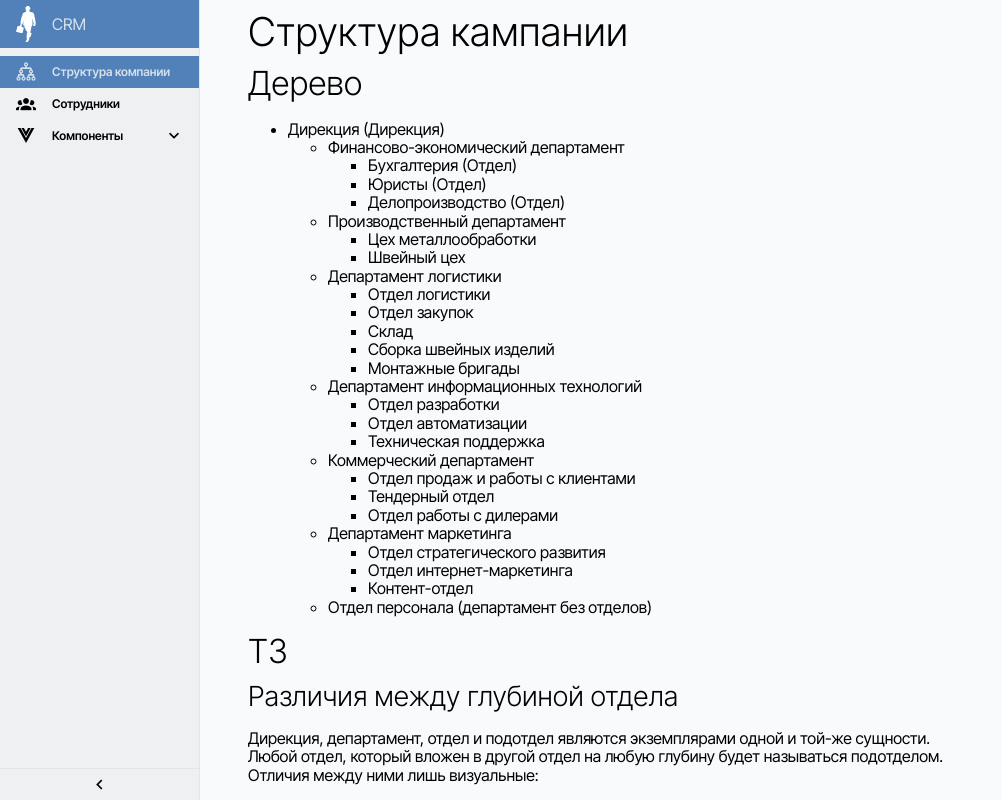
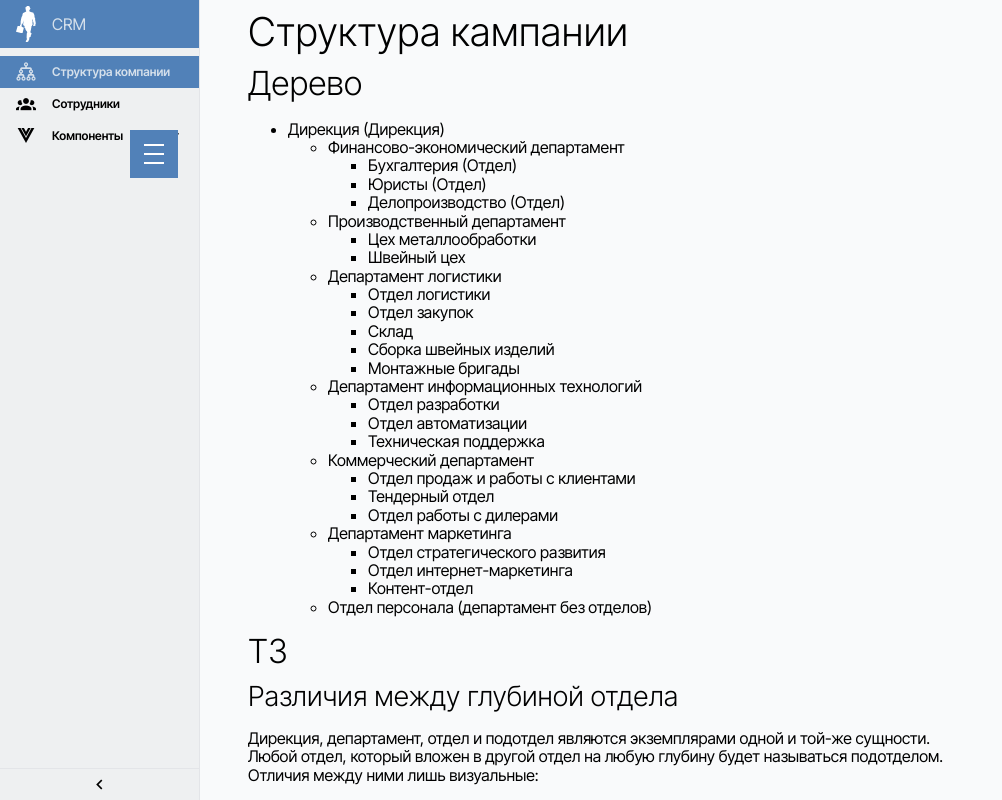
Before and after one commit to hardmagnett/big-company, a Vue app: page / in a window 1280 px wide. Shown: the top 800 px of the page, without its empty margins (0-1002 px from the left). Built offline with nearby package versions, Linux system fonts and the light colour scheme.

Commit message:
Гамбургер сам по себе

```diff
--- a/src/App.vue
+++ b/src/App.vue
@@ -1,9 +1,11 @@
 <script setup lang="ts">
 import { RouterLink, RouterView } from 'vue-router'
+import AHamburger from "@/a-library/components/layout/AHamburger/AHamburger.vue";
 
 </script>
 
 <template>
+  <AHamburger />
   <AMainMenu/>
 
   <AContainer>
@@ -12,6 +14,13 @@ import { RouterLink, RouterView } from 'vue-router'
 </template>
 
 <style scoped lang="scss">
+.a-hamburger {
+  position: absolute;
+  top: 130px;
+  left: 130px;
+  z-index: 300000;
+}
 .container {
+
 }
 </style>
--- a/src/a-library/attachAllALibraryComponents.js
+++ b/src/a-library/attachAllALibraryComponents.js
@@ -2,6 +2,7 @@
 import AContainer from "@/a-library/components/layout/AContainer/AContainer.vue";
 import AHeader from "@/a-library/components/layout/AHeader/AHeader.vue";
 import AMainMenu from '@/a-library/components/layout/AMainMenu/AMainMenu.vue';
+import AHamburger from '@/a-library/components/layout/AHamburger/AHamburger.vue';
 
 
 // Forms
@@ -21,6 +22,7 @@ export default function(app){
   app.component('AContainer', AContainer);
   app.component('AHeader', AHeader);
   app.component('AMainMenu', AMainMenu);
+  app.component('AHamburger', AHamburger);
 
   // Forms
   app.component('ABtn', ABtn);
--- /dev/null
+++ b/src/a-library/components/layout/AHamburger/AHamburger.vue
@@ -0,0 +1,79 @@
+<template>
+  <div
+      class="a-hamburger"
+      :class="{'a-hamburger--is-cross': isCrossTemp}"
+      @click="processClick"
+  >
+    <div class="a-hamburger__lines">
+      <div class="a-hamburger__line a-hamburger__line--1" />
+      <div class="a-hamburger__line a-hamburger__line--2" />
+      <div class="a-hamburger__line a-hamburger__line--3" />
+    </div>
+  </div>
+</template>
+
+<script>
+
+export default {
+  props: {
+    isCross: {
+      type: Boolean,
+      default: true,
+    }
+  },
+  data(){
+    return {
+      isCrossTemp: false
+    }
+  },
+  methods: {
+    processClick(){
+      this.isCrossTemp = !this.isCrossTemp
+      this.$emit('clickedOnCross')
+    }
+  }
+}
+</script>
+
+<style scoped lang="scss">
+.a-hamburger {
+  cursor: pointer;
+  height: var(--headerHeight);
+  width: var(--headerHeight);
+  overflow: hidden;
+  background-color: var(--clrFillBlueSmall);
+  display: flex;
+  flex-flow: row nowrap;
+  align-items: center;
+  justify-content: center;
+  .a-hamburger__lines {
+    display: flex;
+    flex-flow: column nowrap;
+    gap: 7px;
+    width: 20px;
+    .a-hamburger__line {
+      transition: opacity var(--timeShort), transform var(--timeShort);
+      height: 2px;
+      background-color: white;
+    }
+  }
+
+  &.a-hamburger--is-cross {
+    .a-hamburger__lines {
+      .a-hamburger__line {
+        height: 2px;
+        background-color: white;
+        &.a-hamburger__line--1 {
+          transform: rotate(45deg) translate(6px, 6.5px);
+        }
+        &.a-hamburger__line--2 {
+          opacity: 0;
+        }
+        &.a-hamburger__line--3 {
+          transform: rotate(-45deg) translate(6px, -6.5px);
+        }
+      }
+    }
+  }
+}
+</style>
```
